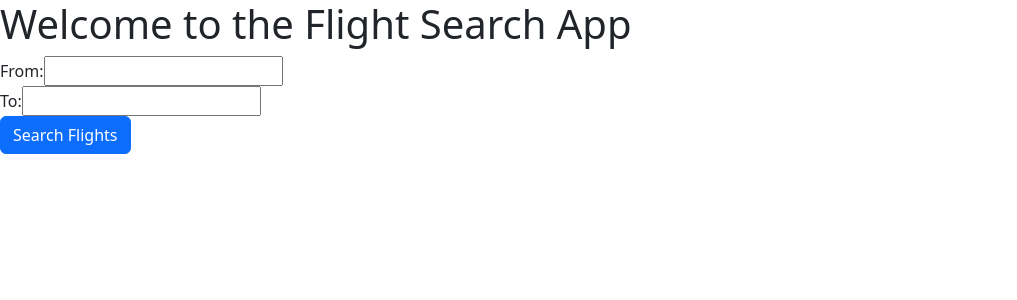
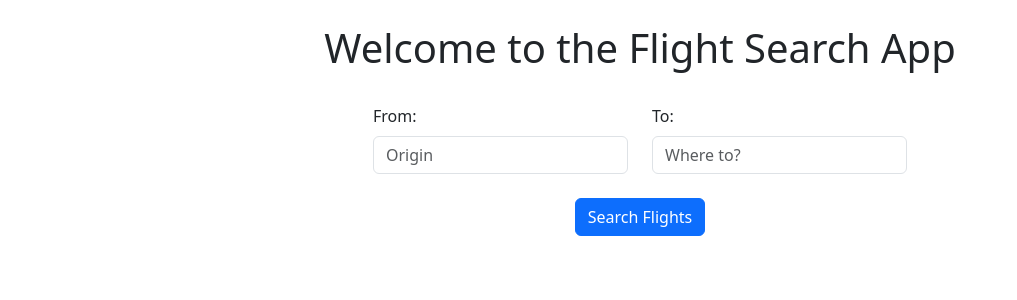
Before and after one commit to lucaso-silva/flight-search-cpsc2650, a React (Vite) app: page / in a window 1280 px wide. Shown: the top 300 px of the page, without its empty margins (0-1017 px from the left). Built offline with nearby package versions, Linux system fonts and the light colour scheme.

Commit message:
Improve layout

```diff
--- a/src/components/NoResults.jsx
+++ b/src/components/NoResults.jsx
@@ -1,17 +1,22 @@
 
 import { useNavigate } from "react-router-dom";
-import { Button } from 'react-bootstrap';
+import { Button, Container, Col, Row } from 'react-bootstrap';
 
 export default function NoResults({ from, to }){
     const navigate = useNavigate();
 
     const handleClick = ()=> navigate('/');
     return(
-        <div>
-            <h2>No Results</h2>
-            <p>Sorry, we couldn't find any flights from {from.toUpperCase()} to {to.toUpperCase()}.</p>
-            <Button type="button" onClick={handleClick}>Return</Button>
-            {/*<button type="button" onClick={handleClick}>Return</button>*/}
-        </div>
+        <Container className="py-4 text-center">
+            <Row className="mb-4">
+                <Col><h2>No Results</h2></Col>
+            </Row>
+            <Row className="mb-3">
+                <Col><p>Sorry, we couldn't find any flights from {from.toUpperCase()} to {to.toUpperCase()}.</p></Col>
+            </Row>
+            <Row>
+                <Col><Button type="button" onClick={handleClick}>Return</Button></Col>
+            </Row>
+        </Container>
     )
 }
--- a/src/components/SearchForm.jsx
+++ b/src/components/SearchForm.jsx
@@ -1,7 +1,6 @@
 import { useState } from "react";
 import { useNavigate } from "react-router-dom";
-import Spinner from 'react-bootstrap/Spinner';
-import Button from 'react-bootstrap/Button';
+import { Button, Col, Form, Row, Spinner } from 'react-bootstrap';
 
 export default function SearchForm(){
     const [ from, setFrom ] = useState('');
@@ -20,23 +19,32 @@ export default function SearchForm(){
     return (
         <>
             { isLoading ?
-                <Spinner animation="border" role="status">
-                    <span className="visually-hidden">Loading...</span>
-                </Spinner> :
-                <form onSubmit={handleSubmit}>
-                    <label>
-                        From:
-                        <input type="text" value={from} onChange={(e) => setFrom(e.target.value)} required={true}/>
-                    </label>
-                    <br/>
-                    <label>
-                        To:
-                        <input type="text" value={to} onChange={(e) => setTo(e.target.value)} required={true}/>
-                    </label>
-                    <br/>
-                    <Button variant="primary" type="submit">Search Flights</Button>
-                </form>}
+                <Row>
+                    <Col className="text-center mt-5">
+                        <Spinner animation="border" role="status">
+                            <span className="visually-hidden">Loading...</span>
+                        </Spinner>
+                    </Col>
+                </Row>
+                 :
+                <Form onSubmit={handleSubmit}>
+                    <Row className="mb-4 justify-content-center">
+                        <Col sm={4} lg={3}>
+                            <Form.Label>From:</Form.Label>
+                            <Form.Control type="text" value={from} onChange={(e)=> setFrom(e.target.value)} placeholder="Origin" required={true}/>
+                        </Col>
+                        <Col sm={4} lg={3}>
+                            <Form.Label>To:</Form.Label>
+                            <Form.Control type="text" value={to} onChange={(e)=>setTo(e.target.value)} placeholder="Where to?" required={true}/>
+                        </Col>
+                    </Row>
+                    <Row>
+                        <Col className="text-center">
+                            <Button variant="primary" type="submit">Search Flights</Button>
+                        </Col>
+                    </Row>
+                </Form>
+            }
         </>
-
     );
 }
--- a/src/pages/Home.jsx
+++ b/src/pages/Home.jsx
@@ -1,10 +1,15 @@
 import SearchForm from "../components/SearchForm.jsx";
+import {Col, Container, Row} from "react-bootstrap";
 
 export default function Home(){
     return (
-        <div>
-            <h1>Welcome to the Flight Search App</h1>
+        <Container className="p-4">
+            <Row className="mb-4">
+                <Col className="text-center">
+                    <h1>Welcome to the Flight Search App</h1>
+                </Col>
+            </Row>
             <SearchForm/>
-        </div>
+        </Container>
     );
 }
--- a/src/pages/Results.jsx
+++ b/src/pages/Results.jsx
@@ -36,7 +36,7 @@ export default function Results(){
     }
 
     return (
-        <Container>
+        <Container className="py-4">
             <Row className="mb-2">
                 <Col className="text-center"><h2 >Flights from {from.toUpperCase()} to {to.toUpperCase()}</h2></Col>
             </Row>
@@ -47,6 +47,5 @@ export default function Results(){
                 <Col className="text-center"><Button type="button" onClick={handleClick}>New Search</Button></Col>
             </Row>
         </Container>
-
     );
 }
```
